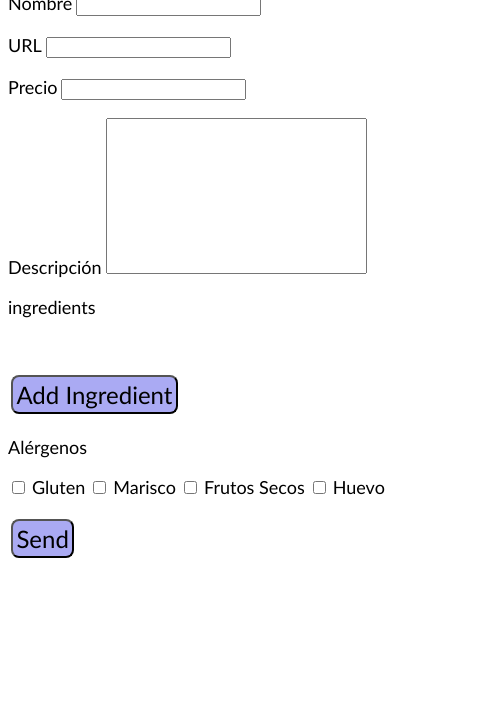
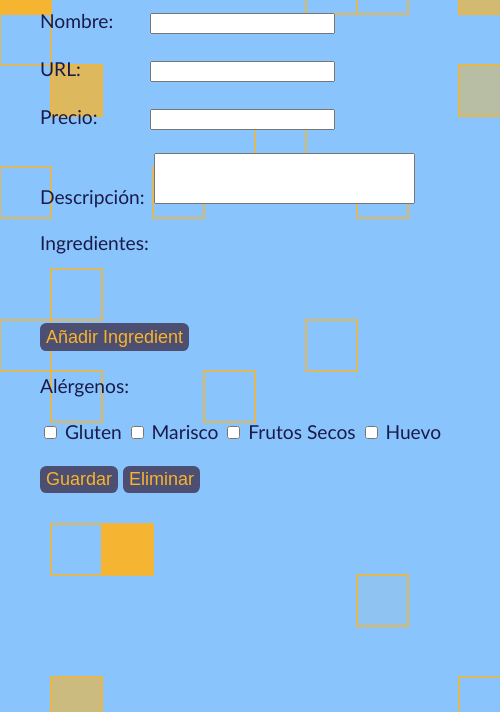
Before and after one commit to patshone96/ALACARTAPP-Escritorio, an Electron app: page index.html in a window 500 px wide. Shown: the part 88-800 px from the top of the page. Drawn offline with Linux system fonts and the light colour scheme; no server answers.

Commit message:
Delete by name added. Styles applied.

```diff
--- a/app.js
+++ b/app.js
@@ -14,11 +14,11 @@ nodeIntegration: true,
 
 // load the html file into the window
 //win.loadFile('index.html')
-win.loadFile('sign.html')
+win.loadFile('index.html')
 win.setMenu(null);
 
 //show the DevTools
-//win.webContents.openDevTools()
+win.webContents.openDevTools()
 }
 
 //app.on is the function in charge of launching the windows
--- a/index.html
+++ b/index.html
@@ -10,32 +10,34 @@
 <body>
     <h1>Añadir Plato</h1>
 
-        <label for="nombre">Nombre</label>
+    <div id="center-form">
+
+        <label for="nombre">Nombre:</label>
         <input type="text" name="nombre" id="nombre">
         <br>
         <br>
-        <label for="url">URL</label>
+        <label for="url">URL:</label>
         <input type="text" name="url" id="url">
         <br>
         <br>
-        <label for="precio">Precio</label>
+        <label for="precio">Precio:</label>
         <input type="text" name="precio" id="precio">
         <br>
         <br>
-        <label for="desc">Descripción</label>
-        <textarea name="desc" id="desc" cols="30" rows="10"></textarea>
+        <label for="desc">Descripción:</label>
+        <textarea name="desc" id="desc" cols="30" rows="3"></textarea>
         <br>
         <br>
-        <label for="ingredients">ingredients</label>
+        <label for="ingredients">Ingredientes:</label>
         <br>
         <br>
         <div id="newIngredient"></div>
         <br>
         <br>
-        <button id="addIngredient">Add Ingredient</button>
+        <button id="addIngredient">Añadir Ingredient</button>
         <br>
         <br>
-        <label for="alergenos">Alérgenos</label>
+        <label for="alergenos">Alérgenos:</label>
         <br>
         <br>
         <input type="checkbox" id="guten">
@@ -48,12 +50,9 @@
         <label for="huevo">Huevo</label>
     <br>
     <br>
-        <button id="send">Send</button>
-
-
-
-
-    <p id="content"></p>
+        <button id="send">Guardar</button>
+        <button id="delete">Eliminar</button>
+    </div>
 
 
     <script src="index.js"></script>
--- a/sign.css
+++ b/sign.css
@@ -1,13 +1,13 @@
 :root {
-    --main-color: #57acfc;
+    --main-color: #89C4FC;
     --highlight-color: #f9b42b;
     --main-darker-color: #292a73;
-    --main-dark-color: #3e4491;
+    --main-dark-color: #4C4E72;
     --main-darkest-color: #1a1b4b;
   }
 
 body{
-    background-color: mediumaquamarine;
+    background-image: url("background-pattern4.png");
     color: var(--main-darkest-color);
     font-family:'Gill Sans', 'Gill Sans MT', Calibri, 'Trebuchet MS', sans-serif;
 }
--- a/style.css
+++ b/style.css
@@ -1,38 +1,84 @@
+:root {
+    --main-color: #89C4FC;
+    --highlight-color: #f9b42b;
+    --main-darker-color: #292a73;
+    --main-dark-color: #4C4E72;
+    --main-darkest-color: #1a1b4b;
+  }
+
+  #center-form{
+    padding-left: 2rem;
+  }
+
+  body{
+    background-image: url("background-pattern4.png");
+    color: var(--main-darkest-color);
+    font-family:'Gill Sans', 'Gill Sans MT', Calibri, 'Trebuchet MS', sans-serif;
+    font-size: larger;
+
+}
+
+
 label{
     font-family: 'Gill Sans', 'Gill Sans MT', Calibri, 'Trebuchet MS', sans-serif;
+}
+
+#nombre{
+    margin-left: 2rem;
+}
+
+#url{
+    margin-left: 4rem;
+}
+
+#precio{
+    margin-left: 3rem;
+}
+
+#desc{
+    margin-left: 0.3rem;
+}
+
+button{
+    background-color: var(--main-dark-color);
+    color: var(--highlight-color);
+    border-radius: 0.4rem;
+    transition: 100ms;
+    border: none;
+    padding-top: 0.2rem;
+    padding-bottom: 0.2rem;
     font-size: large;
 }
 
-
-button{
-    border-radius: 0.5rem;
-    padding: 0.2rem;
-    margin: 0.2rem;
-    background-color: rgb(170, 170, 243);
-    font-family: 'Gill Sans', 'Gill Sans MT', Calibri, 'Trebuchet MS', sans-serif;
-    font-size: x-large;
-    transition-delay: 100ms;
-}
-
 button:hover{
-    background-color: rgb(93, 200, 230);
-    transition-delay: 100ms;
+    background-color: var(--highlight-color);
+    color: var(--main-darkest-color);
+    transition: 100ms;
 }
 
 textarea{
     resize:none;
 }
 
+
+input[type='text']:focus{
+    background-color: var(--highlight-color);
+    outline: none;
+}
+
+
 h1{
     text-align: center;
+    color: rgb(17, 11, 11);
 }
 
-input[type='checkbox']{
-    background-color: bisque;
+
+input[type='checkbox']:checked{
+    accent-color: var(--highlight-color);
 
 }
 
-input[type='checkbox']:checked{
-    accent-color: rgb(108, 163, 230);
-
+textarea:focus{
+    background-color: var(--highlight-color);
+    outline: none;
 }
```
Also changed, not shown: background-pattern.png (added), background-pattern2.png (added), background-pattern3.png (added), background-pattern4.png (added).
